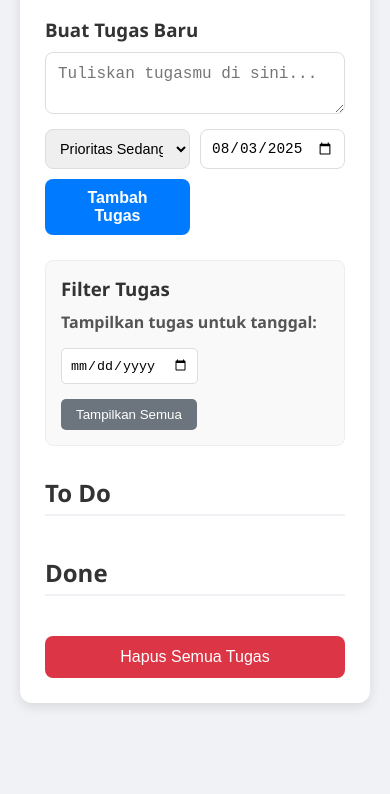
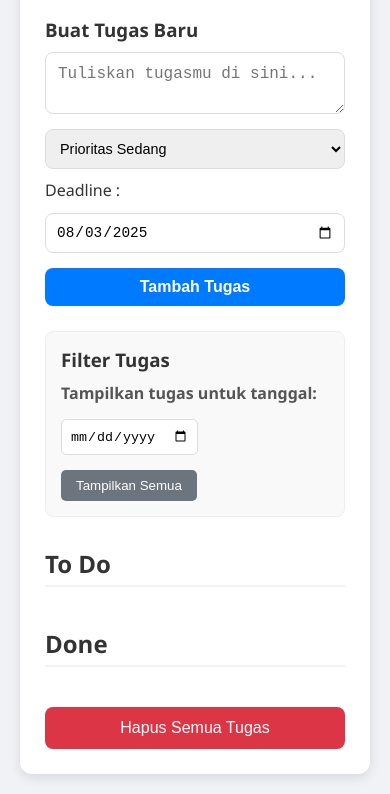
Before and after one commit to justyamzal/todolist-app-prototype, a plain HTML site: page index.html in a window 390 px wide. Shown: the part 153-947 px from the top of the page. Before the commit the page ends 876 px from the top, so only its background shows below. Drawn offline with Linux system fonts and the light colour scheme.

Commit message:
adding label deadline

```diff
--- a/index.html
+++ b/index.html
@@ -33,7 +33,7 @@
                         <option value="medium" selected>Prioritas Sedang</option>
                         <option value="high">Prioritas Tinggi</option>
                     </select>
-
+                    <label for="due-date-input" id="deadline-label">Deadline : </label>
                     <input type="date" id="due-date-input" required>
                     <button type="submit" class="submit-btn" id="submit-task-btn">Tambah Tugas</button>
                 </div>
--- a/style.css
+++ b/style.css
@@ -74,11 +74,59 @@ body {
 /* --- PERBAIKAN RESPONSIVE DENGAN CSS GRID --- */
 .form-controls {
     display: grid;
-    /* Definisikan kolom yang bisa beradaptasi */
-    grid-template-columns: repeat(auto-fit, minmax(120px, 1fr));
+    grid-template-columns: 1fr 1fr 1fr;
+    grid-template-rows: auto auto;
+    grid-template-areas:
+        "priority label due"
+        "submit submit submit";
     align-items: center;
-    gap: 10px;
+    justify-items: stretch;
+    gap: 10px 12px;
+    margin-bottom: 5px;
 }
+
+#priority-input {
+    grid-area: priority;
+    width: 100%;
+    min-width: 0;
+}
+
+#deadline-label {
+    grid-area: label;
+    justify-self: end;
+    margin-right: 6px;
+    white-space: nowrap;
+}
+
+#due-date-input {
+    grid-area: due;
+    width: 100%;
+    min-width: 0;
+}
+
+.submit-btn {
+    grid-area: submit;
+    width: 100%;
+    margin-top: 5px;
+}
+
+/* Media query untuk tampilan mobile */
+@media (max-width: 600px) {
+    .form-controls {
+        grid-template-columns: 1fr;
+        grid-template-areas:
+            "priority"
+            "label"
+            "due"
+            "submit";
+    }
+    #deadline-label {
+        justify-self: start;
+        margin-right: 0;
+        margin-bottom: 2px;
+    }
+}
+
 /* --- AKHIR PERBAIKAN --- */
 
 
@@ -89,6 +137,7 @@ body {
     border: 1px solid #ddd;
     font-size: 0.9rem;
     width: 100%; /* Pastikan input mengisi sel grid */
+    cursor: pointer;
 }
 
 /* Style untuk Bagian Filter */
@@ -121,6 +170,7 @@ body {
     padding: 8px;
     border-radius: 5px;
     border: 1px solid #ddd;
+    cursor: pointer;
 }
 
 .filter-controls button {
```
